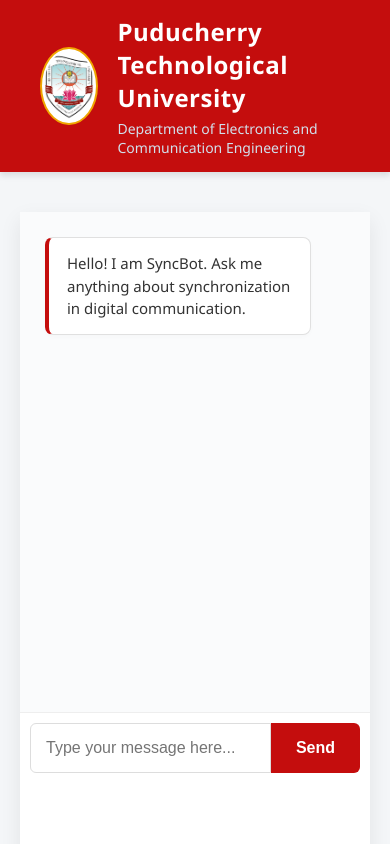
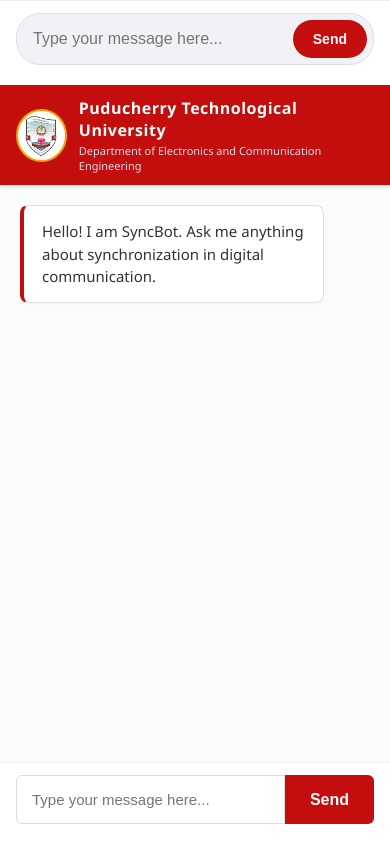
Before and after one commit to Dharaniguhan/SyncBot-Web, a plain HTML site: page index.html in a window 390 px wide. Shown: the top 844 px of the page. Drawn offline with nearby package versions, Linux system fonts and the light colour scheme.

Commit message:
mobile upgrade

```diff
--- a/index.html
+++ b/index.html
@@ -3,9 +3,17 @@
 
 <head>
     <meta charset="UTF-8">
-    <meta name="viewport" content="width=device-width, initial-scale=1.0">
+    <meta name="viewport" content="width=device-width, initial-scale=1.0, maximum-scale=1.0, user-scalable=no">
     <script src="https://cdn.jsdelivr.net/npm/marked/marked.min.js"></script>
     <title>PTU | Digital Communication Bots</title>
+
+    <div class="input-area">
+        <div class="input-wrapper">
+            <input type="text" id="user-input" placeholder="Type your message here..." onkeypress="handleKeyPress(event)">
+            <button onclick="sendMessage()">Send</button>
+        </div>
+    </div>
+
     <style>
         /* Offline status style */
         .bot-status.offline {
@@ -24,37 +32,39 @@
             --ptu-text: #333333;
         }
 
-        body {
-            font-family: 'Segoe UI', Tahoma, Geneva, Verdana, sans-serif;
+        body, html {
+            margin: 0;
+            padding: 0;
             background-color: var(--ptu-bg);
             color: var(--ptu-text);
-            margin: 0;
-            padding: 0;
+            font-family: 'Segoe UI', Tahoma, Geneva, Verdana, sans-serif;
+            height: 100dvh; /* Forces exact fit to mobile screen */
+            width: 100vw;
+            overflow: hidden; /* Stops the background from scrolling */
             display: flex;
             flex-direction: column;
-            min-height: 100vh;
         }
 
         /* Official University Header */
         header {
             background-color: var(--ptu-primary);
             color: white;
-            padding: 15px 40px;
+            padding: 12px 16px; /* Tighter padding */
             display: flex;
             align-items: center;
-            justify-content: space-between;
-            box-shadow: 0 4px 6px rgba(0, 0, 0, 0.1);
+            box-shadow: 0 2px 4px rgba(0, 0, 0, 0.1);
+            z-index: 10;
         }
 
         .header-left {
             display: flex;
             align-items: center;
-            gap: 20px;
+            gap: 12px;
         }
 
         .uni-logo {
-            width: 70px;
-            height: 70px;
+            width: 45px; /* Smaller logo for mobile */
+            height: 45px;
             background-color: white;
             border-radius: 50%;
             display: flex;
@@ -62,20 +72,18 @@
             justify-content: center;
             font-weight: bold;
             color: var(--ptu-primary);
-            font-size: 11px;
-            text-align: center;
             border: 2px solid var(--ptu-secondary);
         }
 
         .uni-titles h1 {
             margin: 0;
-            font-size: 24px;
+            font-size: 16px; /* Scaled down text */
             letter-spacing: 0.5px;
         }
 
         .uni-titles h2 {
-            margin: 5px 0 0 0;
-            font-size: 14px;
+            margin: 2px 0 0 0;
+            font-size: 11px; /* Scaled down text */
             font-weight: 400;
             color: #d1e0ec;
         }
@@ -109,20 +117,19 @@
         main {
             flex: 1;
             display: flex;
-            justify-content: center;
-            padding: 40px 20px;
+            flex-direction: column;
+            overflow: hidden;
+            padding: 0; /* Removed the heavy padding */
         }
 
         .chat-container {
             width: 100%;
-            max-width: 900px;
-            background: white;
-            border-radius: 10px;
-            box-shadow: 0 8px 20px rgba(0, 0, 0, 0.08);
+            height: 100%;
             display: flex;
             flex-direction: column;
-            overflow: hidden;
-            border: 1px solid #e0e0e0;
+            background: white;
+            border: none; /* Removed borders and shadow for mobile */
+            border-radius: 0;
         }
 
         .chat-header {
@@ -148,9 +155,9 @@
         }
 
         .chat-box {
-            height: 450px;
-            padding: 25px;
-            overflow-y: auto;
+            flex: 1; /* Automatically takes all space between header and input */
+            padding: 20px;
+            overflow-y: auto; /* Only the chat messages scroll */
             display: flex;
             flex-direction: column;
             gap: 15px;
@@ -186,7 +193,7 @@
         /* Input Area */
         .input-area {
             display: flex;
-            padding: 20px;
+            padding: 12px 16px 20px 16px; /* Extra bottom padding for iPhone home bar */
             background: white;
             border-top: 1px solid #eee;
         }
@@ -245,55 +252,41 @@
             margin-bottom: 5px;
             padding-left: 20px;
         }
-        /* =========================================
-        📱 MOBILE RESPONSIVE TWEAKS
-        ========================================= */
-        @media screen and (max-width: 768px) {
+        .input-wrapper {
+            display: flex;
+            width: 100%;
+            background-color: #f0f2f5;
+            border-radius: 24px; /* The rounded pill look */
+            padding: 6px 6px 6px 16px;
+            border: 1px solid #e0e0e0;
+        }
 
-            /* 1. Shrink the giant header */
-            .header-container { /* Change to your header's class name */
-                padding: 10px 15px;
-            }
+        .input-wrapper input {
+            flex: 1;
+            padding: 10px 0;
+            border: none;
+            background: transparent;
+            font-size: 16px; /* Crucial: 16px prevents iOS from zooming in */
+            outline: none;
+            color: var(--ptu-text);
+        }
 
-            .header-logo { /* Change to your logo's class/ID */
-                width: 50px;
-                height: 50px;
-            }
+        .input-wrapper button {
+            background-color: var(--ptu-primary);
+            color: white;
+            border: none;
+            padding: 0 20px;
+            font-size: 14px;
+            font-weight: bold;
+            cursor: pointer;
+            border-radius: 20px; /* Rounded button inside the pill */
+            transition: background 0.3s;
+        }
 
-            .header-title h1 { /* Change to your H1 class */
-                font-size: 1.2rem;
-                margin-bottom: 2px;
-            }
+        .input-wrapper button:hover {
+            background-color: #a00a0a;
+        }
 
-            .header-title p { /* Change to your subtext class */
-                font-size: 0.75rem;
-            }
-
-            /* 2. Expand the chat box to fill the screen */
-            .chat-container { /* Change to your main white box class */
-                width: 100%;
-                height: 100vh; /* Fill the whole vertical height */
-                margin: 0;
-                border-radius: 0; /* Remove rounded corners for a native app feel */
-                border: none;
-            }
-
-            /* 3. Let messages stretch wider */
-            .bot-message, .user-message {
-                max-width: 90%; /* Let text use most of the screen width */
-                font-size: 0.95rem; /* Slightly smaller text for mobile readability */
-            }
-
-            /* 4. Fix the input bar spacing */
-            .input-area {
-                padding: 10px;
-                padding-bottom: 20px; /* Adds a little breathing room near the home bar/keyboard */
-            }
-
-            #user-input {
-                font-size: 16px; /* Prevents iPhones from auto-zooming when typing! */
-            }
-        }
     </style>
 </head>
 
```
